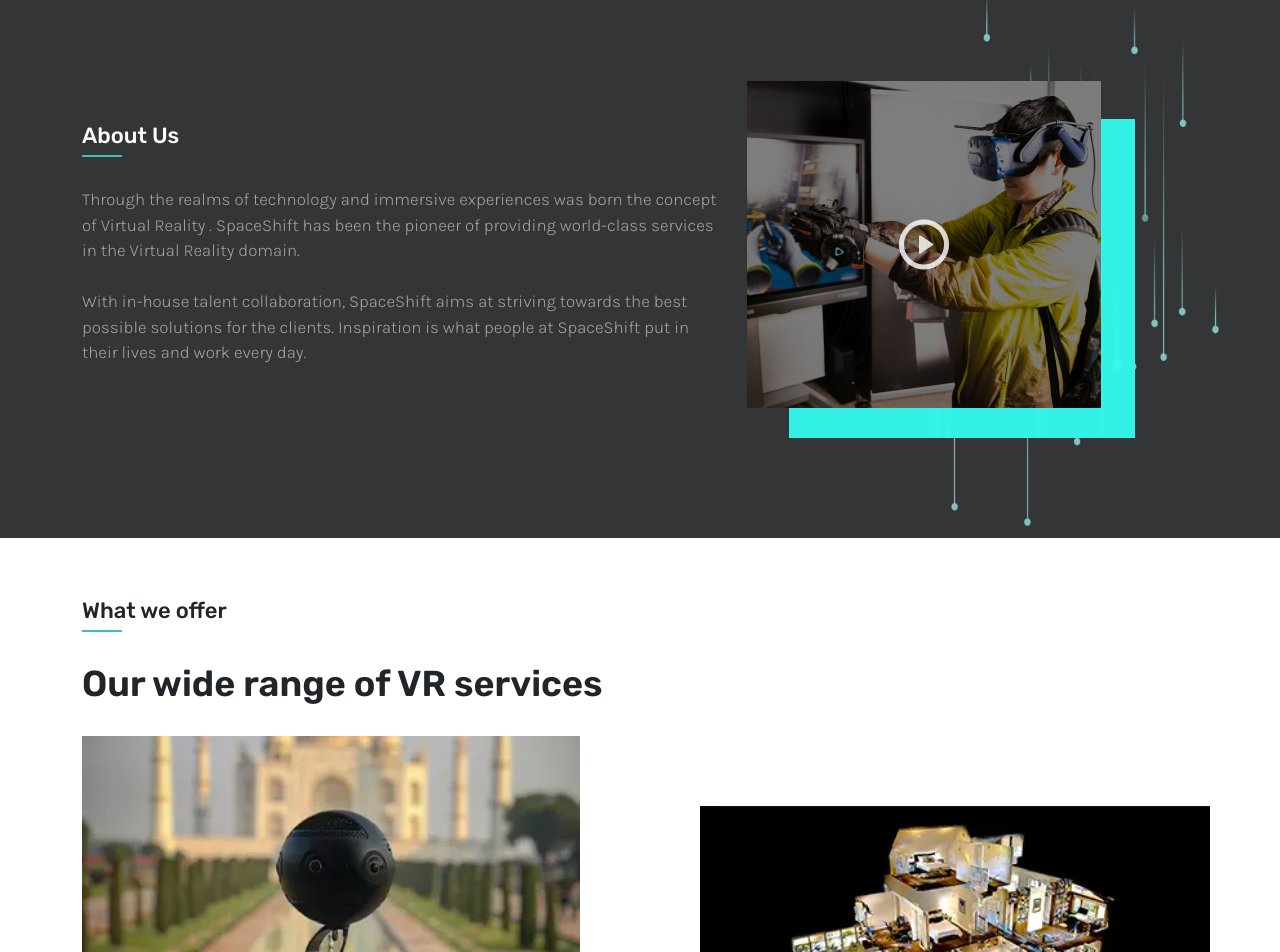
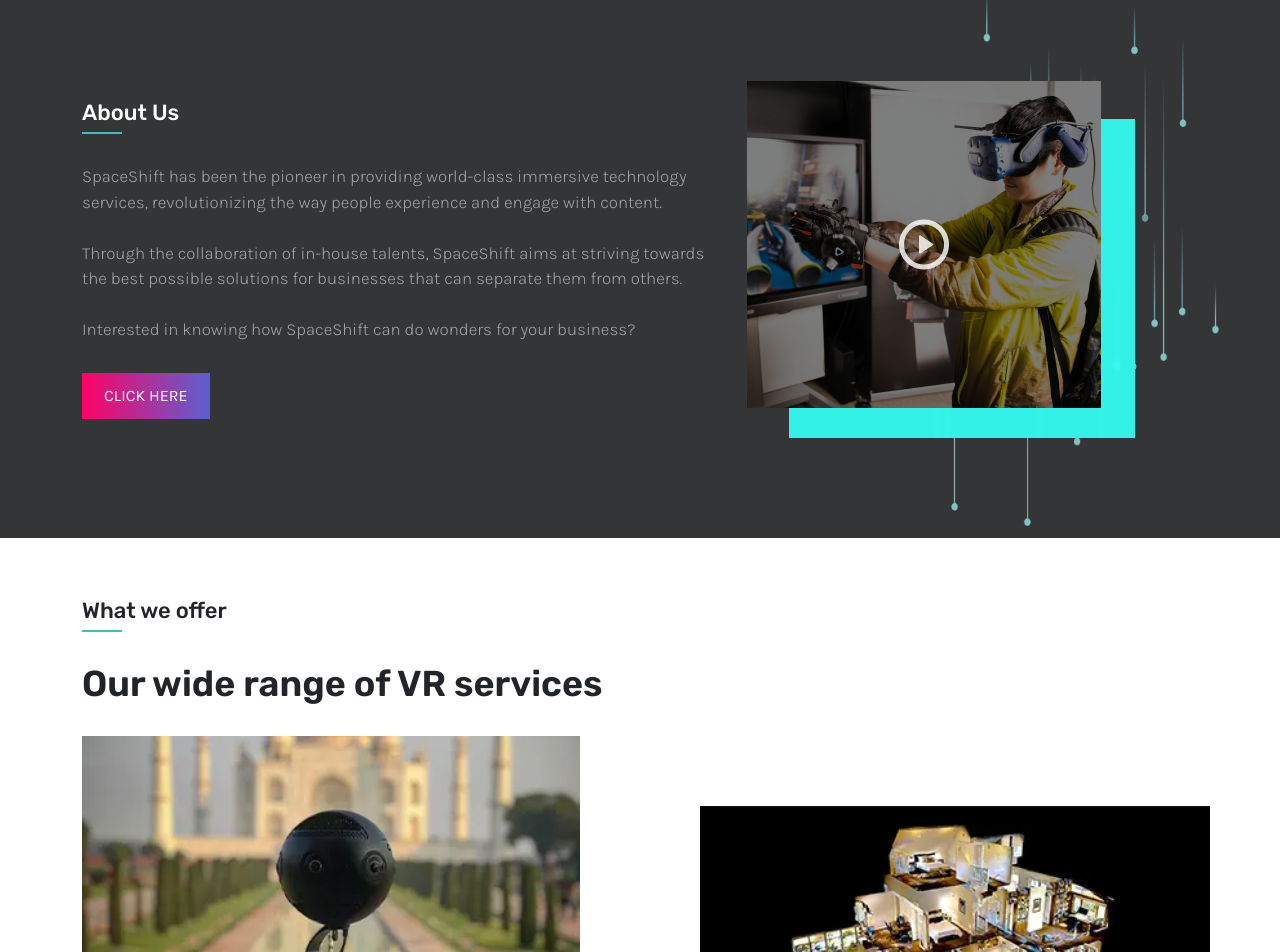
Before and after one commit to roysrijan/spaceshift, a Next.js app: page / in a window 1280 px wide. Shown: the part 752-1704 px from the top of the page. Built offline with nearby package versions, Linux system fonts and the light colour scheme.

Commit message:
about us content change

```diff
--- a/pages/index.js
+++ b/pages/index.js
@@ -167,6 +167,14 @@
                 </div>
                 {/* <h2>SpaceShift : India’s leading Virtual Tour Company</h2> */}
                 <p>
+
+                SpaceShift has been the pioneer in providing world-class immersive technology services, revolutionizing the way people experience and engage with content.<br></br> <br></br>
+
+Through the collaboration of in-house talents, SpaceShift aims at striving towards the best possible solutions for businesses that can separate them from others.<br></br> <br></br>
+
+Interested in knowing how SpaceShift can do wonders for your business?
+
+{/*
                   Through the realms of technology and immersive experiences
                   was born the concept of Virtual Reality . SpaceShift
                   has been the pioneer of providing world-class services in the
@@ -174,10 +182,13 @@
                   With in-house talent collaboration, SpaceShift aims
                   at striving towards the best possible solutions for the
                   clients. Inspiration is what people at SpaceShift put in their
-                  lives and work every day.
+                  lives and work every day. */}
                 </p>
 
-                {/* <a className="coloredBt">Explore more projects</a> */}
+
+                <a className="coloredBt">Click here</a>
+
+
               </div>
             </Col>
 
```
